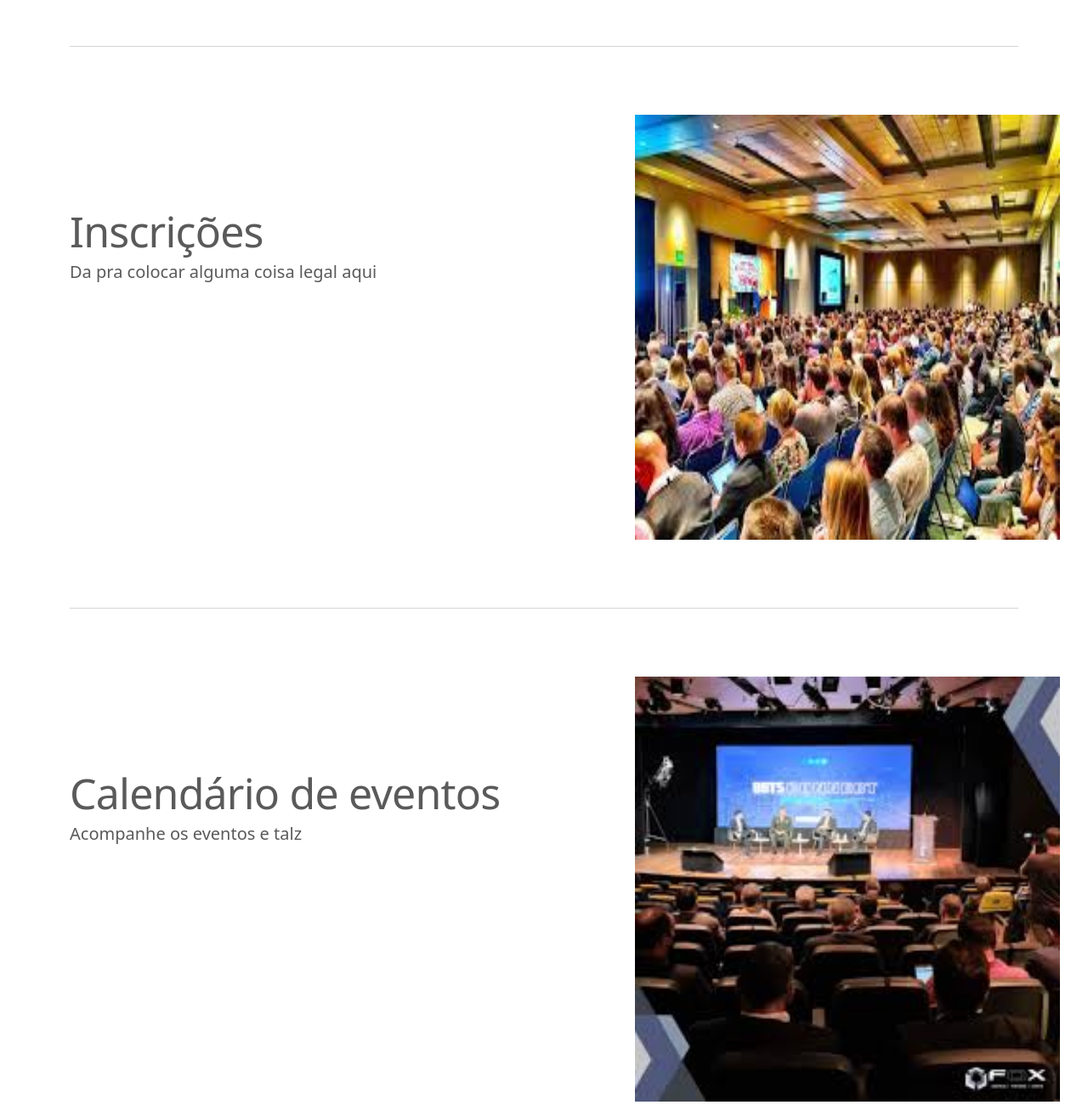
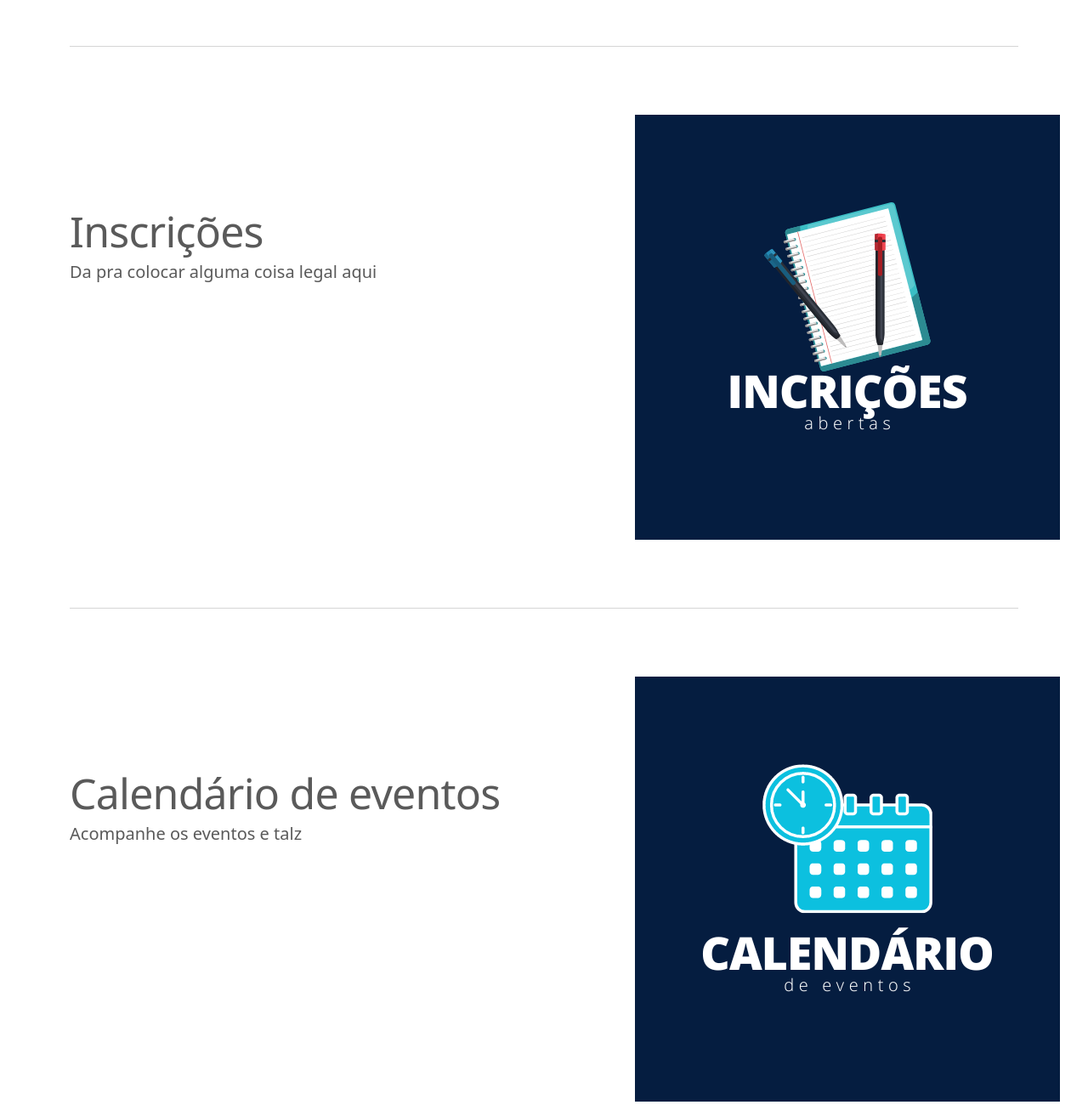
Before and after one commit to ITA-LOW/SaperEventos, a plain HTML site: page index.html in a window 1280 px wide. Shown: the part 1060-2360 px from the top of the page at 85% size. Drawn offline with Linux system fonts and the light colour scheme; files whose address does not match are found by name.

Commit message:
atualizando UI

```diff
--- a/index.html
+++ b/index.html
@@ -265,7 +265,7 @@
         <p class="lead">Da pra colocar alguma coisa legal aqui</p>
       </div>
       <div class="col-md-5">
-        <img src="./img/evntos.jpg" width="500" height="500">
+        <img src="./img/Incrições.png" width="500" height="500">
         <!--<svg class="bd-placeholder-img bd-placeholder-img-lg featurette-image img-fluid mx-auto" width="500" height="500" xmlns="http://www.w3.org/2000/svg" role="img" aria-label="Placeholder: 500x500" preserveAspectRatio="xMidYMid slice" focusable="false" ><title>Placeholder</title><rect width="100%" height="100%" fill="#eee"/><text x="50%" y="50%" fill="#aaa" dy=".3em" ></text></svg>--->
 
       </div>
@@ -279,7 +279,7 @@
         <p class="lead">Acompanhe os eventos e talz</p>
       </div>
       <div class="col-md-5 order-md-1">
-        <img src="./img/evnty2.jpg" width="500" height="500">
+        <img src="./img/calendário.png" width="500" height="500">
         <!--<svg class="bd-placeholder-img bd-placeholder-img-lg featurette-image img-fluid mx-auto" width="500" height="500" xmlns="http://www.w3.org/2000/svg" role="" aria-label="Placeholder: 500x500" preserveAspectRatio="xMidYMid slice" focusable="false"><title>Placeholder</title><rect width="100%" height="100%" fill="#eee" ><text x="50%" y="50%" fill="#aaa" dy=".3em"></text></svg>-->
 
       </div>
@@ -293,7 +293,7 @@
         <p class="lead">Imprima seus certificados pra pagar de intelectual no linkedin</p>
       </div>
       <div class="col-md-5">
-        <img src="./img/certificado.png" width="500" height="500">
+        <img src="./img/certificados.png" width="500" height="500">
         <!--<svg class="bd-placeholder-img bd-placeholder-img-lg featurette-image img-fluid mx-auto" width="500" height="500" xmlns="http://www.w3.org/2000/svg" role="img" aria-label="Placeholder: 500x500" preserveAspectRatio="xMidYMid slice" focusable="false"><title>Placeholder</title><rect width="100%" height="100%" fill="#eee"/><text x="50%" y="50%" fill="#aaa" dy=".3em"></text></svg>-->
 
       </div>
--- /dev/null
+++ b/paleta_cores.css
@@ -0,0 +1,5 @@
+/* --dark-purple: #1c0b19ff;
+--dark-slate-gray: #0b5351ff;
+--light-sea-green: #00a9a5ff;
+--air-force-blue: #4e8098ff;
+--chinese-violet: #7b6d8dff; */
```
Also changed, not shown: img/Incrições.png (added), img/calendário.png (added), img/certificados.png (added).
